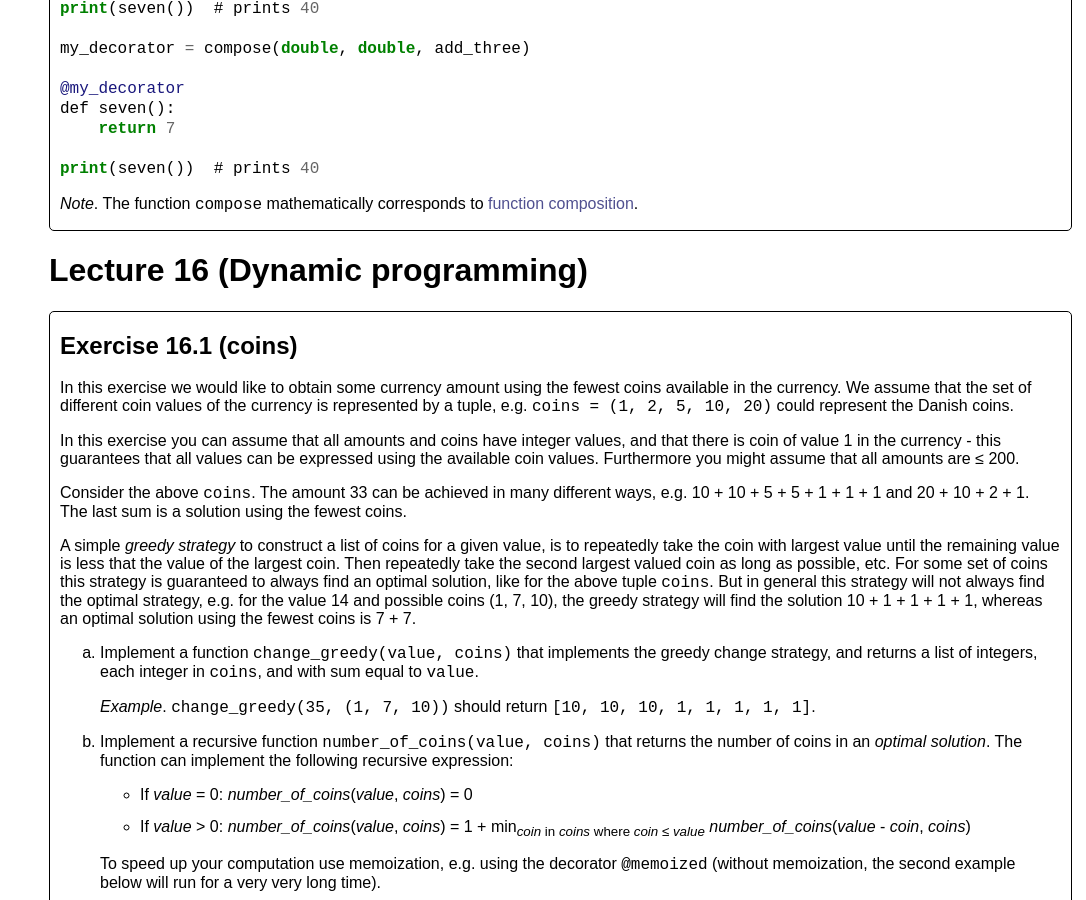
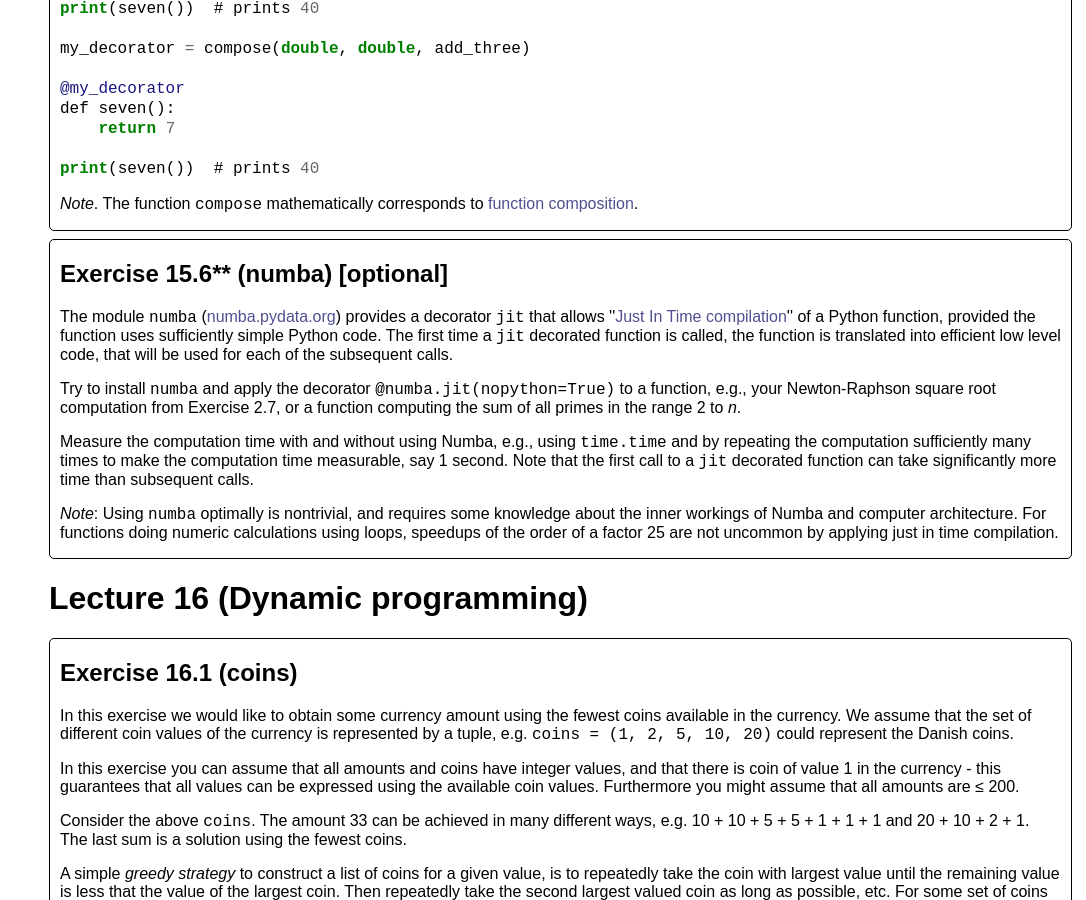
Before and after one commit to gsbrodal/gsbrodal.github.io, a Jekyll site: the page built from ipsa/exercises.html, in a window 1280 px wide and 900 px high, scrolled down 32827 px. Shown: the whole window, without its empty margins (194-1280 px from the left). Built offline with Jekyll 4.4.1, drawn with Linux system fonts in a browser that asks for light colours.

Commit message:
exercises.html all-slides.pdf functions.pdf functions.pptx

```diff
--- a/ipsa/exercises.html
+++ b/ipsa/exercises.html
@@ -1442,6 +1442,13 @@ converted into a new string, with the output put into a 'box' (see example below
 
 <p><em>Note</em>. The function <code>compose</code> mathematically corresponds to <a target="_blank" href="https://en.wikipedia.org/wiki/Function_composition">function composition</a>.</p>
 </div>
+<div class="exercise">
+<h2>Exercise 15.6** (numba) [optional]</h2>
+<p>The module <code>numba</code> (<a target="_blank" href="https://numba.pydata.org/">numba.pydata.org</a>) provides a decorator <code>jit</code> that allows ''<a target="_blank" href="https://en.wikipedia.org/wiki/Just-in-time_compilation">Just In Time compilation</a>'' of a Python function, provided the function uses sufficiently simple Python code. The first time a <code>jit</code> decorated function is called, the function is translated into efficient low level code, that will be used for each of the subsequent calls.</p>
+<p>Try to install <code>numba</code> and apply the decorator <code>@numba.jit(nopython=True)</code> to a function, e.g., your Newton-Raphson square root computation from Exercise 2.7, or a function computing the sum of all primes in the range 2 to <em>n</em>.</p>
+<p>Measure the computation time with and without using Numba, e.g., using <code>time.time</code> and by repeating the computation sufficiently many times to make the computation time measurable, say 1 second. Note that the first call to a <code>jit</code> decorated function can take significantly more time than subsequent calls.</p>
+<p><em>Note</em>: Using <code>numba</code> optimally is nontrivial, and requires some knowledge about the inner workings of Numba and computer architecture. For functions doing numeric calculations using loops, speedups of the order of a factor 25 are not uncommon by applying just in time compilation.</p>
+</div>
 <a name="lecture16"></a>
 <h1>Lecture 16 (Dynamic programming)</h1>
 <div class="exercise">
```
Also changed, not shown: 2 other files.
